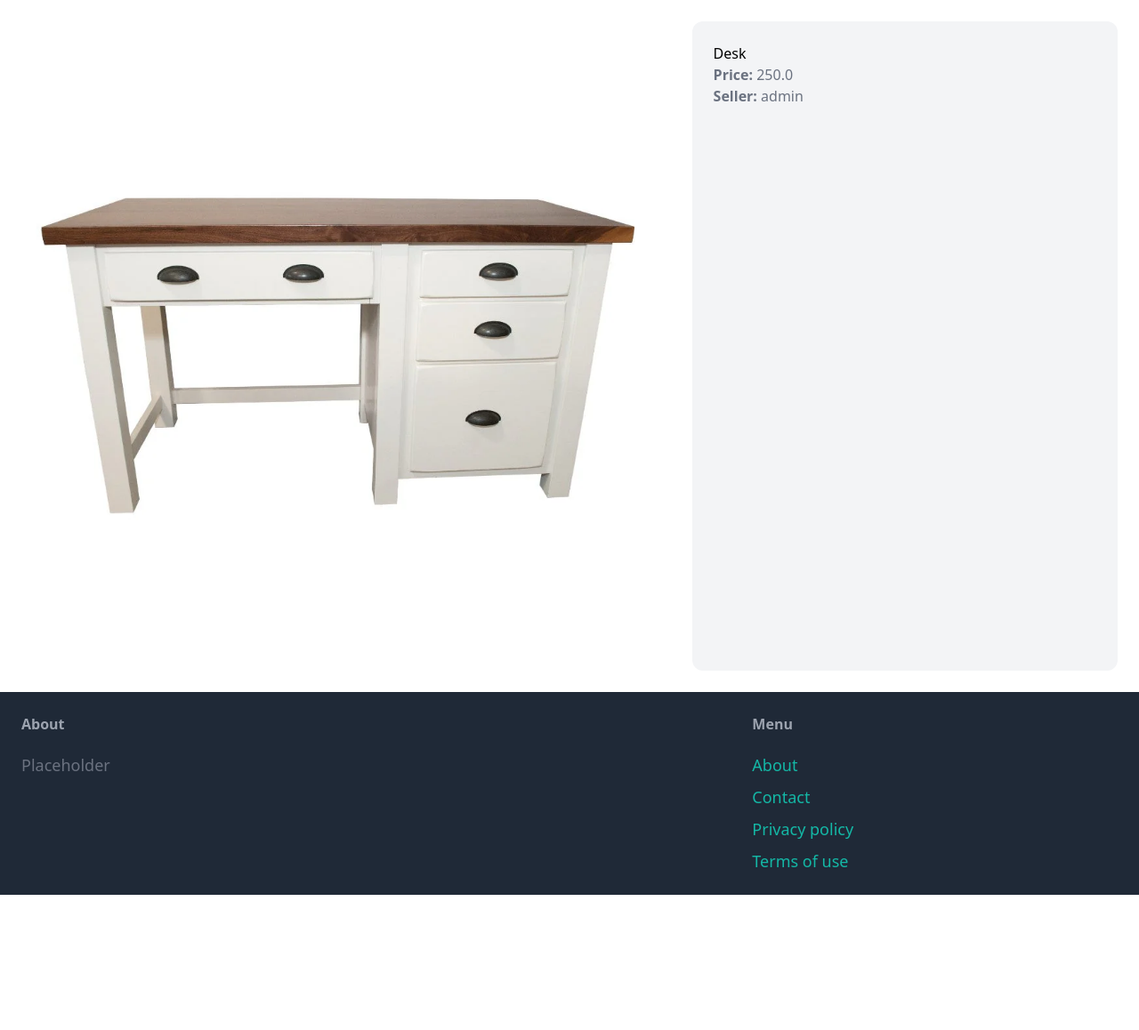
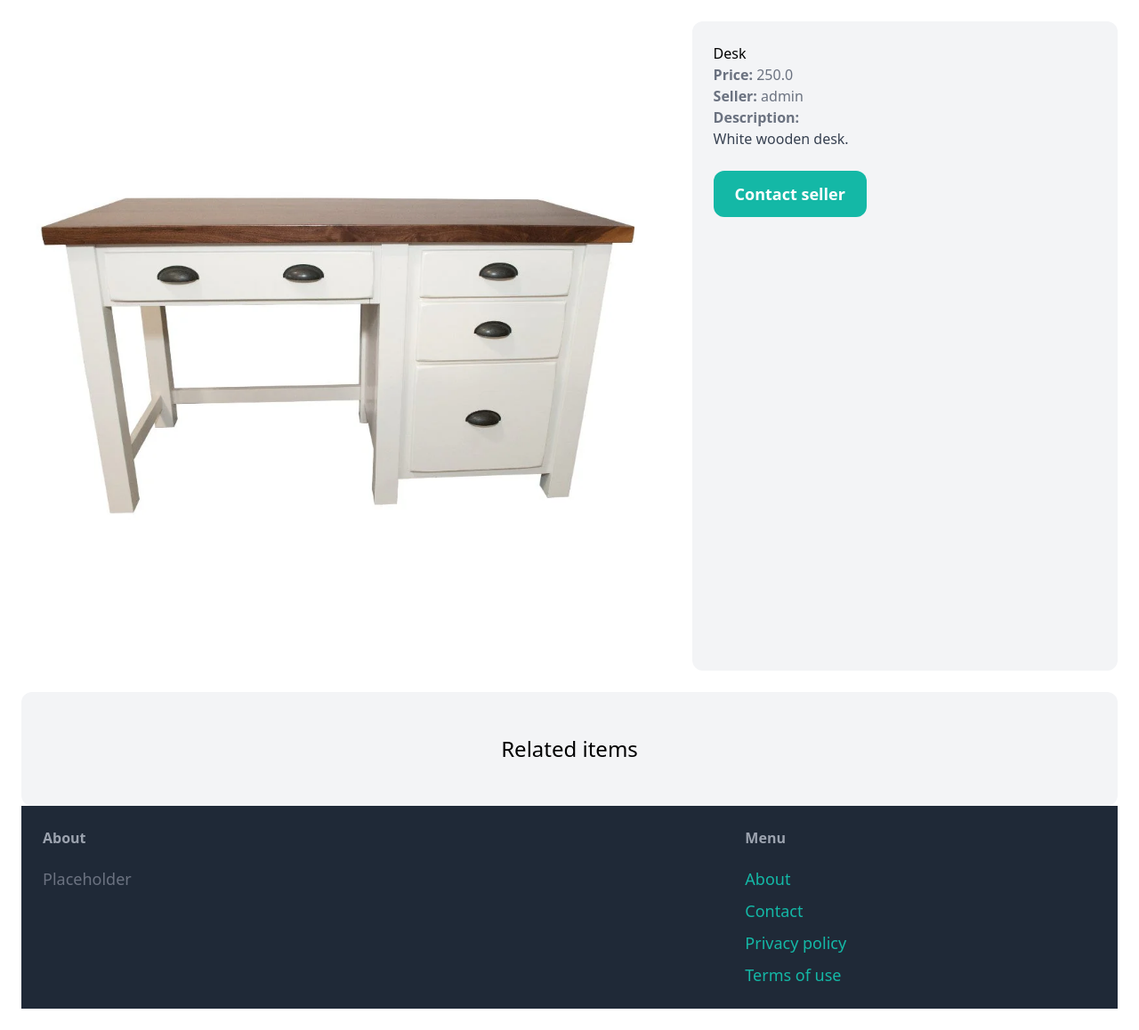
Before and after one commit to mvallad1/MarketPlace, a Django app: page /items/1/ in a window 1280 px wide. Shown: the part 77-1235 px from the top of the page at 89% size. Before the commit the page ends 1083 px from the top, so only its background shows below. Run offline with Django 5.2, Linux system fonts and the light colour scheme; data comes from the database, SQL or seed files in the repository; both versions use the stored data as it was after the commit; some libraries are stand-ins or nearby versions.

Commit message:
added realated items on item webpages

```diff
--- a/market/item/templates/item/detail.html
+++ b/market/item/templates/item/detail.html
@@ -12,6 +12,31 @@
         <h1 class="mb-6 text-3xl"> {{ item.name }} </h1>
         <p class="text-gray-500"><strong>Price: </strong>{{ item.price }}</p>
         <p class="text-gray-500"><strong>Seller: </strong>{{ item.created_by.username }}</p>
+        {% if item.description%}
+            <p class="text-gray-700">
+                <strong class="text-gray-500">Description:</strong><br>
+                {{ item.description }}
+            </p>
+        {% endif %}
+
+        <a href="#" class="inline-block mt-6 px-6 py-3 text-lg font-semibold bg-teal-500 text-white rounded-xl hover:bg-teal-700">Contact seller</a>
     </div>
 </div>
+<div class="mt-6 px-6 py-12 bg-gray-100 rounded-xl">
+    <h2 class="mb-21 text-2xl text-center">Related items</h2>
+    <div class="grid grid-cols-3 gap-3">
+        {% for item in related_items %}
+        <div>
+            <a href="{% url 'item:detail' item.id %}">
+                <div>
+                    <img src="{{ item.image.url }}" class="rounded-t-xl">
+                </div>
+                <div class="p-6 bg-white rounded-b-xl">
+                    <h2 class="text-2xl">{{ item.name }}</h2>
+                    <p class="text-gray-500">Price: {{ item.price }}</p>
+                </div>
+            </a>
+        </div>
+        {% endfor %}
+    </div>
 {% endblock %}
--- a/market/item/views.py
+++ b/market/item/views.py
@@ -6,6 +6,9 @@
 def detail(request, pk):
     item = get_object_or_404(Item, pk=pk)
 
+    related_items = Item.objects.filter(category=item.category, is_sold=False).exclude(pk=pk)[0:3]
+
     return render(request, 'item/detail.html', {
-        'item' : item
+        'item' : item,
+        'related_items' : related_items
     })
```
Also changed, not shown: market/db.sqlite3, market/media/item_images/616U4zf5EFL.jpg (added).
